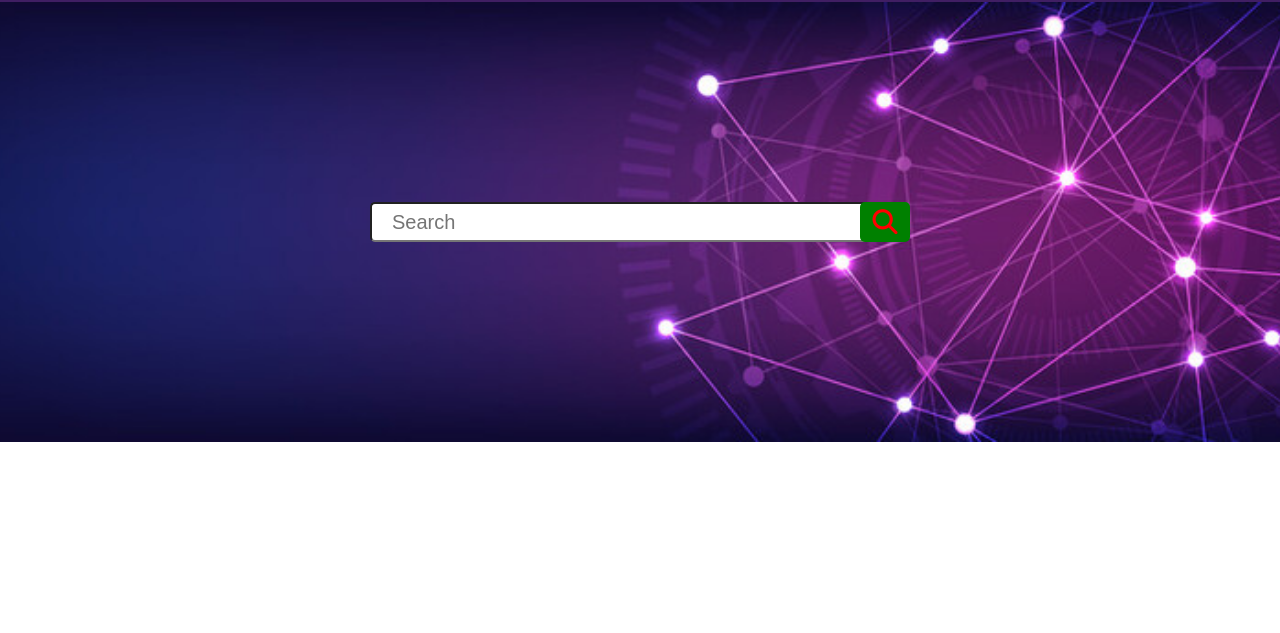
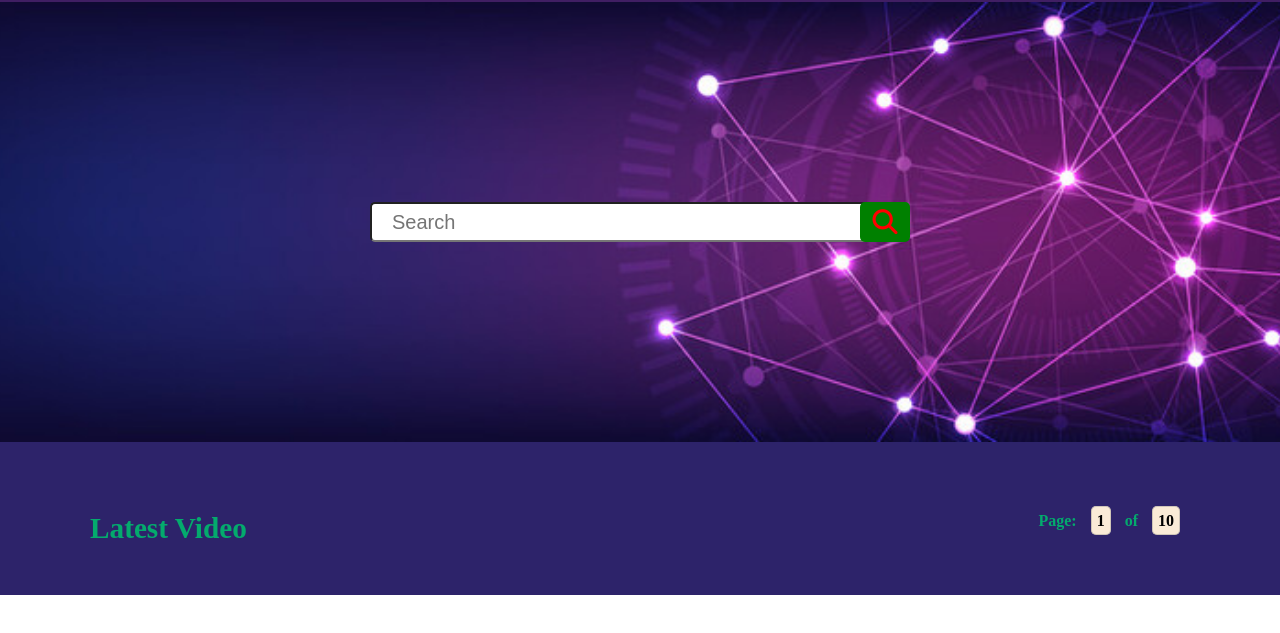
Before and after one commit to Samiuzzaman-Chowdhury/Multiple-Page-Website, a plain HTML site: page index.html in a window 1280 px wide. Shown: the part 65-698 px from the top of the page. Drawn offline with Linux system fonts and the light colour scheme.

Commit message:
commit for main section

```diff
--- a/index.html
+++ b/index.html
@@ -33,6 +33,20 @@
         </div>
     </header>
 
+    <!-- Main section code start here -->
+    <main>
+        <div id="main-section">
+            <div id="latest-video-parent">
+                <div class="latest-video-text">
+                    <h3>Latest Video</h3>
+            </div>
+                <div class="latest-page">
+                    <h4>Page: <span>1</span> of <span>10</span> </h4>
+                </div>
+            </div>
+    </div>
+    </main>
+
 
 </body>
 </html>
--- a/style.css
+++ b/style.css
@@ -68,3 +68,36 @@ header{
     font-size: 20px;
     padding:5px 20px;
 }
+
+/* Main section code start here */
+main{
+    background-color: #2D236A;
+    padding-top: 20px;
+}
+#main-section{
+    width: 1100px;
+    margin: 0 auto;
+    padding: 50px 0;
+}
+
+#latest-video-parent{
+    display: flex;
+    justify-content: space-between;
+}
+.latest-video-text{
+    font-size: 25px;
+    color: #04AA6D;
+    font-weight: bold;
+}
+.latest-page{
+    color: #04AA6D;
+}
+.latest-page span{
+    color: black;
+    background-color: antiquewhite;
+    padding: 5px;
+    border-radius: 5px;
+    margin: 0 10px;
+    border: 1px solid #8080805b;
+    cursor: pointer;
+}
```
